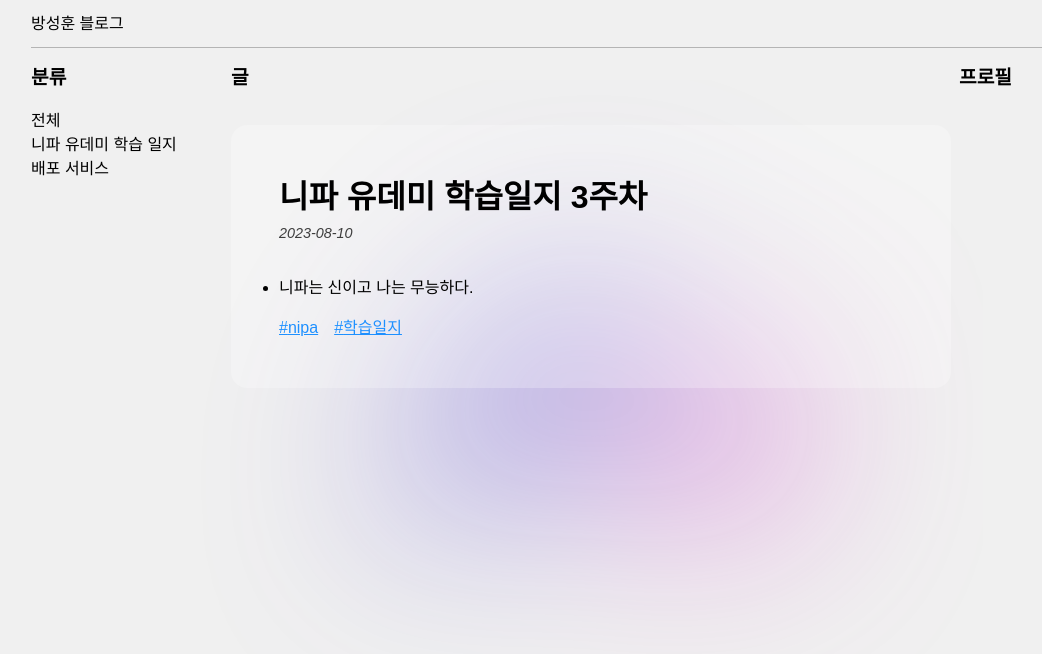
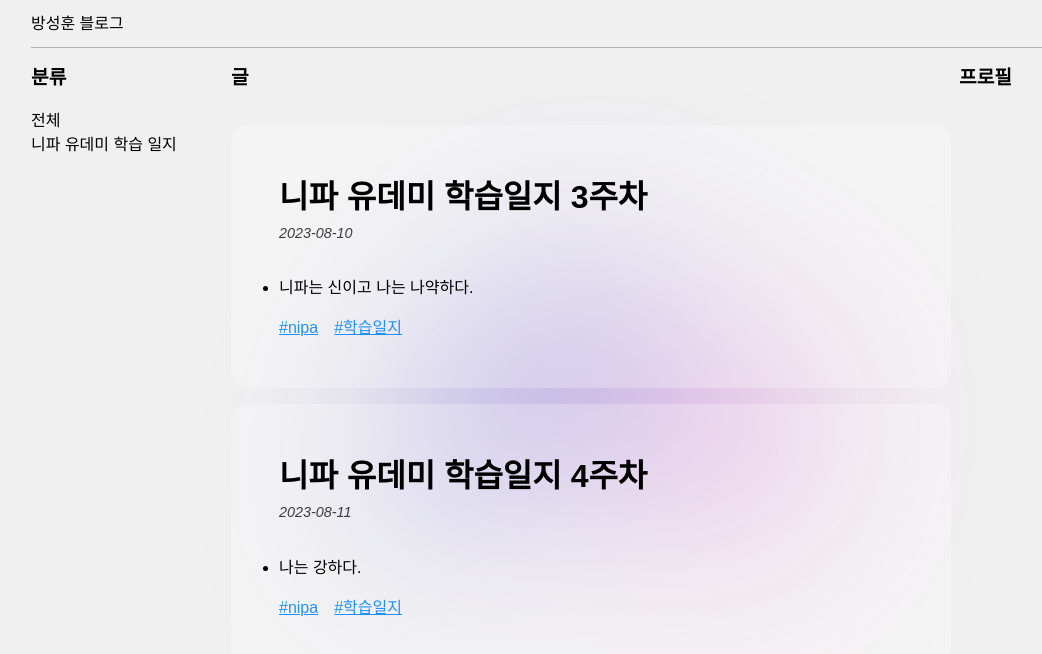
Before and after one commit to naruteride/blog, a Next.js app: page / in a window 1280 px wide. Shown: the top 654 px of the page, without its empty margins (49-1091 px from the left). Built offline with nearby package versions, Linux system fonts and the light colour scheme.

Commit message:
Modify to dynamically get post from mdx file

```diff
--- a/src/app/PostData.tsx
+++ b/src/app/PostData.tsx
@@ -7,7 +7,13 @@ export const PostData: {
         {
             title: "니파 유데미 학습일지 3주차",
             date: "2023-08-10",
-            summary: "니파는 신이고 나는 무능하다.",
+            summary: "니파는 신이고 나는 나약하다.",
+            tags: ["nipa", "학습일지"],
+        },
+        {
+            title: "니파 유데미 학습일지 4주차",
+            date: "2023-08-11",
+            summary: "나는 강하다.",
             tags: ["nipa", "학습일지"],
         }
     ]
--- a/src/app/[id]/page.tsx
+++ b/src/app/[id]/page.tsx
@@ -1,12 +1,10 @@
-"use client";
+import "@/app/[id]/post.css";
 
-import "@/app/[id]/post.css";
-import Post from '@/app/posts/니파 유데미 학습일지 3주차.mdx';
-
-export default function Page({ params }: { params: { id: string } }) {
+export default async function Page({ params }: { params: { id: string } }) {
+    const { default: Post } = await import(`@/app/posts/${decodeURI(params.id)}.mdx`);
 
     return <>
-        <main>
+        <main className="post">
             <Post />
         </main>
     </>
--- a/src/app/component/Header.tsx
+++ b/src/app/component/Header.tsx
@@ -1,7 +1,11 @@
+import Link from 'next/link';
+
 export default function Header(): React.ReactElement {
     return <>
         <header>
-            방성훈 블로그
+            <Link href="/">
+                방성훈 블로그
+            </Link>
         </header>
     </>
 }
--- a/src/app/component/Navigator.tsx
+++ b/src/app/component/Navigator.tsx
@@ -13,9 +13,9 @@ export default function Navigator(): React.ReactElement {
                 <Link href="./">
                     <li>니파 유데미 학습 일지</li>
                 </Link>
-                <Link href="./">
+                {/* <Link href="./">
                     <li>배포 서비스</li>
-                </Link>
+                </Link> */}
             </ul>
         </nav>
     </>
--- a/src/app/posts.css
+++ b/src/app/posts.css
@@ -8,7 +8,7 @@ article h1 {
     margin-bottom: 0;
 }
 
-article time {
+time {
     display: inline-block;
     margin-bottom: 1rem;
     font-style: italic;
--- a/src/app/posts/니파 유데미 학습일지 3주차.mdx
+++ b/src/app/posts/니파 유데미 학습일지 3주차.mdx
@@ -1,3 +1,3 @@
-# 제목제목
+# 니파 유데미 학습일지 3주차
 - 항목
     - 항목 2
--- /dev/null
+++ b/src/app/posts/니파 유데미 학습일지 4주차.mdx
@@ -0,0 +1,3 @@
+# 니파 유데미 학습일지 4주차
+- 항목
+    - 항목 2
```
Also changed, not shown: src/app/[id]/post.css (+1 -9 lines), src/mdx-components.tsx (renamed from src/app/mdx-components.tsx).
